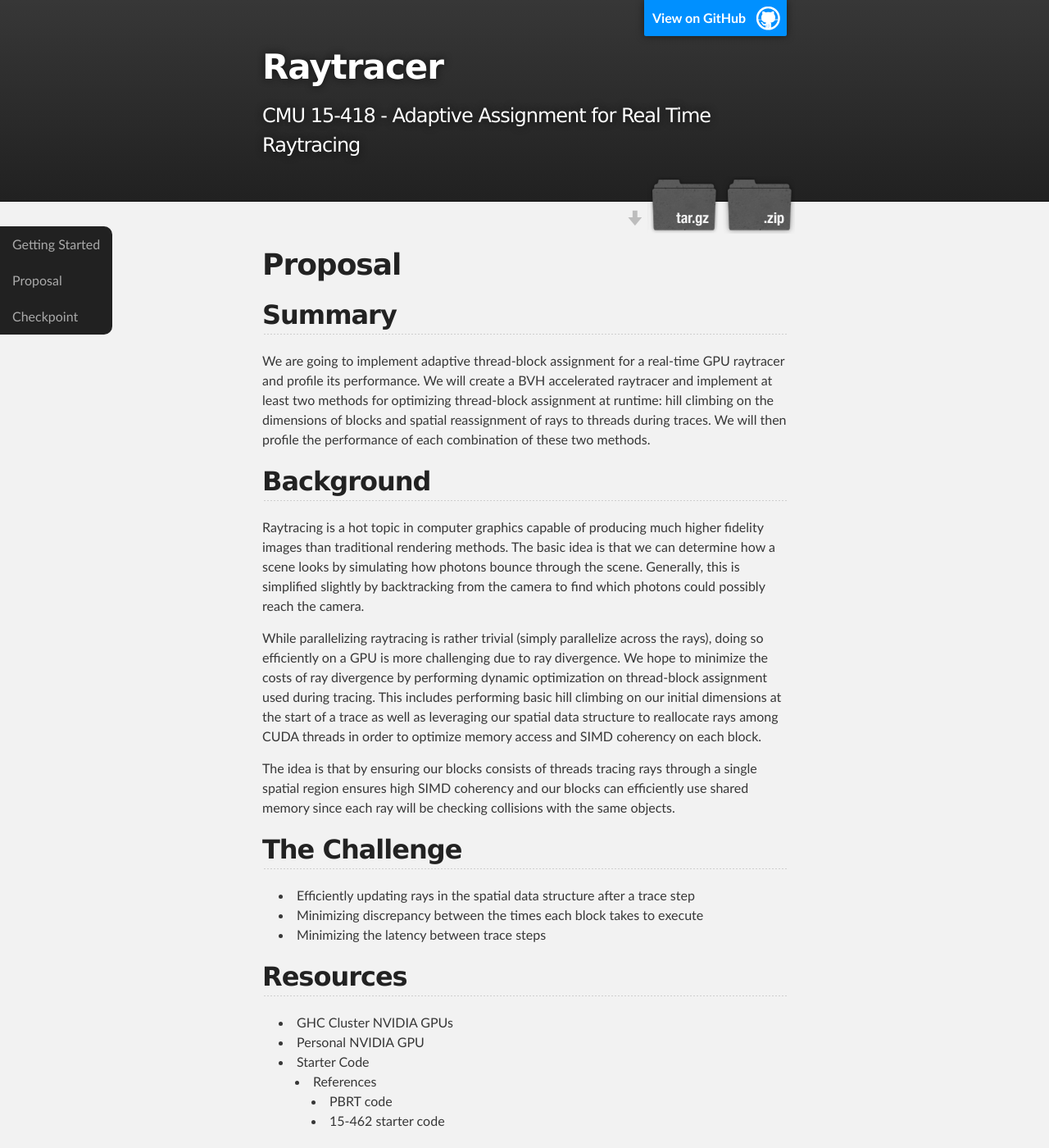
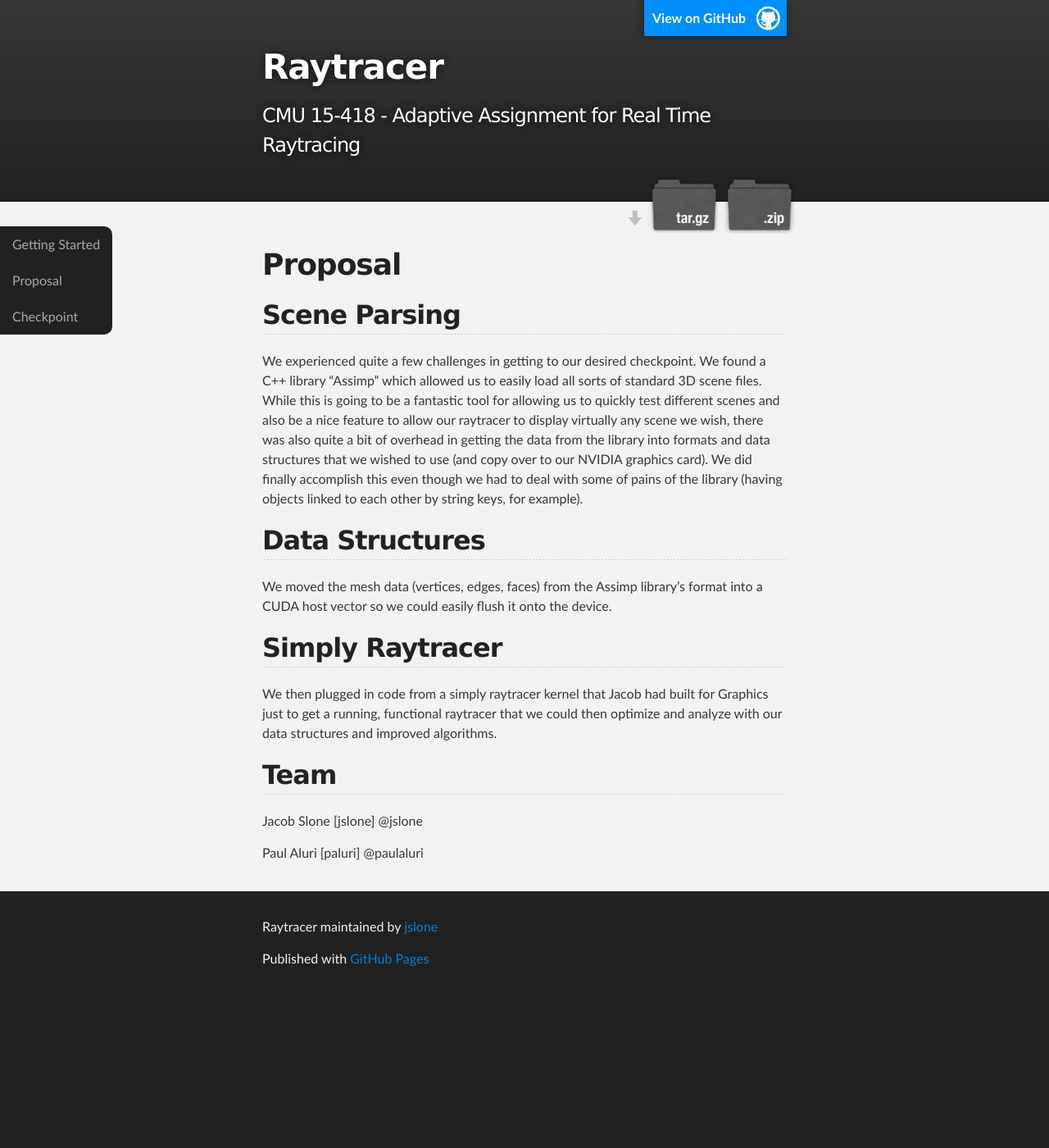
Before and after one commit to jslone/CudaRaytracer, a Jekyll site: the page built from checkpoint.md, in a window 1280 px wide and 1400 px high. Shown: the whole window at 82% size. Built offline with Jekyll 4.4.1, drawn with Linux system fonts in a browser that asks for light colours; some of the changed text lies outside the part shown.

Commit message:
Checkpoint:

```diff
--- a/checkpoint.md
+++ b/checkpoint.md
@@ -1,72 +1,19 @@
 ---
 layout: page
-title: CUDA Raytracer - Proposal
+title: CUDA Raytracer - Checkpoint
 ---
 
 # Proposal
 
-## Summary
-We are going to implement adaptive thread-block assignment for a real-time GPU raytracer and profile its performance. We will create a BVH accelerated raytracer and implement at least two methods for optimizing thread-block assignment at runtime: hill climbing on the dimensions of blocks and spatial reassignment of rays to threads during traces. We will then profile the performance of each combination of these two methods.
+## Scene Parsing
+We experienced quite a few challenges in getting to our desired checkpoint.  We found a C++ library "Assimp" which allowed us to easily load all sorts of standard 3D scene files.  While this is going to be a fantastic tool for allowing us to quickly test different scenes and also be a nice feature to allow our raytracer to display virtually any scene we wish, there was also quite a bit of overhead in getting the data from the library into formats and data structures that we wished to use (and copy over to our NVIDIA graphics card).  We did finally accomplish this even though we had to deal with some of pains of the library (having objects linked to each other by string keys, for example).
 
-## Background
-Raytracing is a hot topic in computer graphics capable of producing much higher fidelity images than traditional rendering methods. The basic idea is that we can determine how a scene looks by simulating how photons bounce through the scene. Generally, this is simplified slightly by backtracking from the camera to find which photons could possibly reach the camera.
+## Data Structures
+We moved the mesh data (vertices, edges, faces) from the Assimp library's format into a CUDA host vector so we could easily flush it onto the device.
 
-While parallelizing raytracing is rather trivial (simply parallelize across the rays), doing so efficiently on a GPU is more challenging due to ray divergence. We hope to minimize the costs of ray divergence by performing dynamic optimization on thread-block assignment used during tracing. This includes performing basic hill climbing on our initial dimensions at the start of a trace as well as leveraging our spatial data structure to reallocate rays among CUDA threads in order to optimize memory access and SIMD coherency on each block.
+## Simply Raytracer
+We then plugged in code from a simply raytracer kernel that Jacob had built for Graphics just to get a running, functional raytracer that we could then optimize and analyze with our data structures and improved algorithms.
 
-The idea is that by ensuring our blocks consists of threads tracing rays through a single spatial region ensures high SIMD coherency and our blocks can efficiently use shared memory since each ray will be checking collisions with the same objects.
-
-## The Challenge
-- Efficiently updating rays in the spatial data structure after a trace step
-- Minimizing discrepancy between the times each block takes to execute
-- Minimizing the latency between trace steps
-
-## Resources
-- GHC Cluster NVIDIA GPUs
-- Personal NVIDIA GPU
-- Starter Code
-    - References
-        - PBRT code
-        - 15-462 starter code
-    - Existing Code to be Used
-        - SDL: Used for cross platform drawing and input
-        - GLM: Used for vector and matrix operations
-        - TinyXML: Used for loading scenes created in xml from multiple objects
-        - tinyobjloader: Used for loading 3d objects to be rendered
-
-## Goals and Deliverables
-- Functional real-time GPU raytracer
-- Report on analysis of different optimizations
-
-### Grade Proposal
-
-Grade | Project Status
-------|-----------------------------------------------------------------------------------
-A+    | Feature complete raytracer (caustics/volumetric scattering/sub-surface scattering)
-A     | Profiling and analysis
-A-    | Dynamic ray assignment
-B     | Optimized data structure
-C     | Create functional (unoptimized) parallel raytracer with hill climbing
-
-## Platform Choice
-We chose CUDA as our platform of choice as its massive parallelism with relatively low latency makes
-it the best candidate for real time ray tracing, but there are still many interesting challenges with
-utilizing it effectively which we would like to explore. This makes the assignment more interesting
-to us than a CPU implementation, as a GPU implementation could in theory be much faster if usage was
-optimal.
-
-## Schedule
-- Week of April 10
-    - Scene parsing
-- Week of April 17
-    - Functional (unoptimized) raytracer
-    - Hill climbing
-- Week of April 24
-    - Optimized data structure
-    - Dynamic ray assignment
-- Week of May 1
-    - Final debugging
-- Week of May 8
-    - Profile/Analysis
 
 ## Team
 Jacob Slone [jslone] @jslone
```
